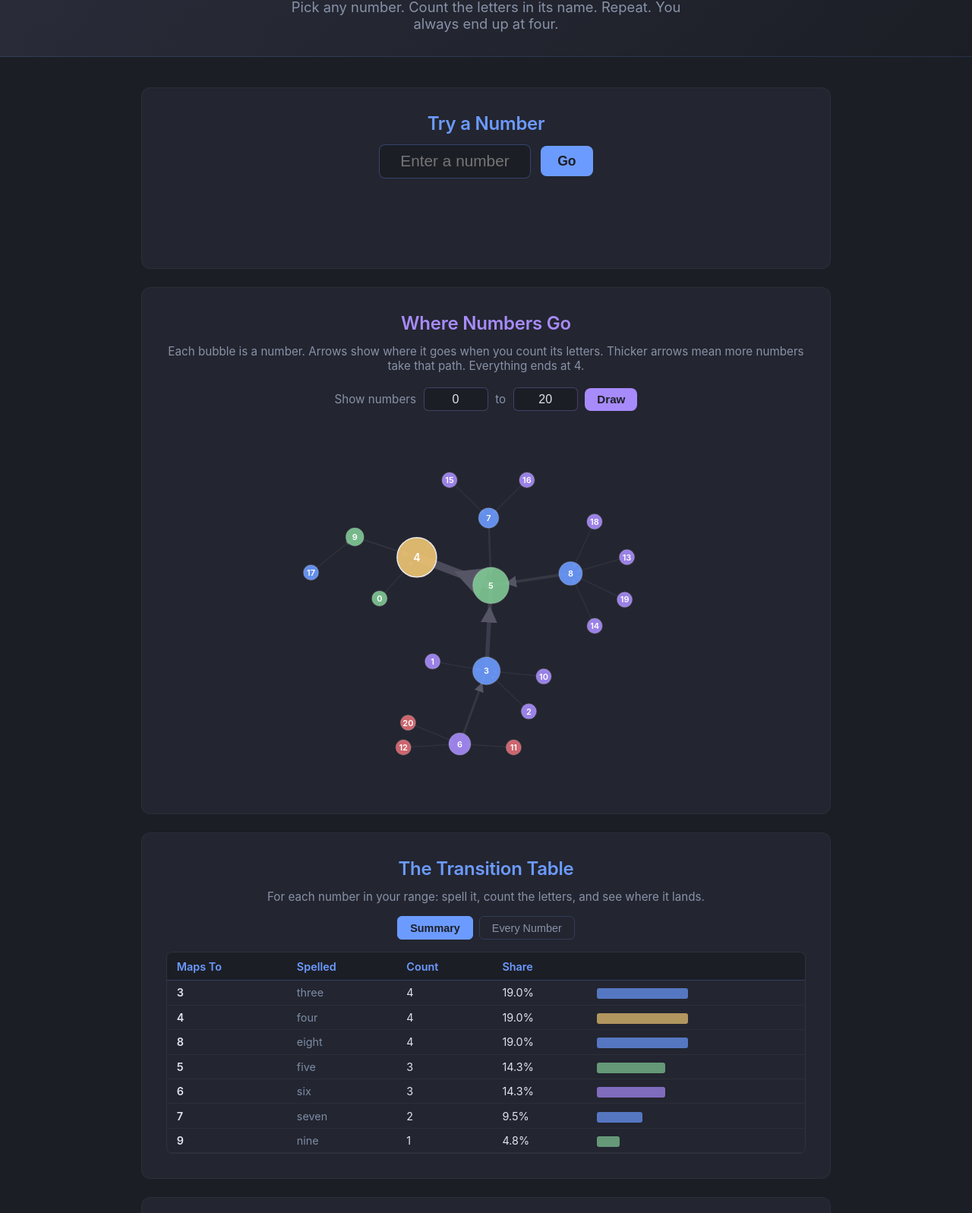
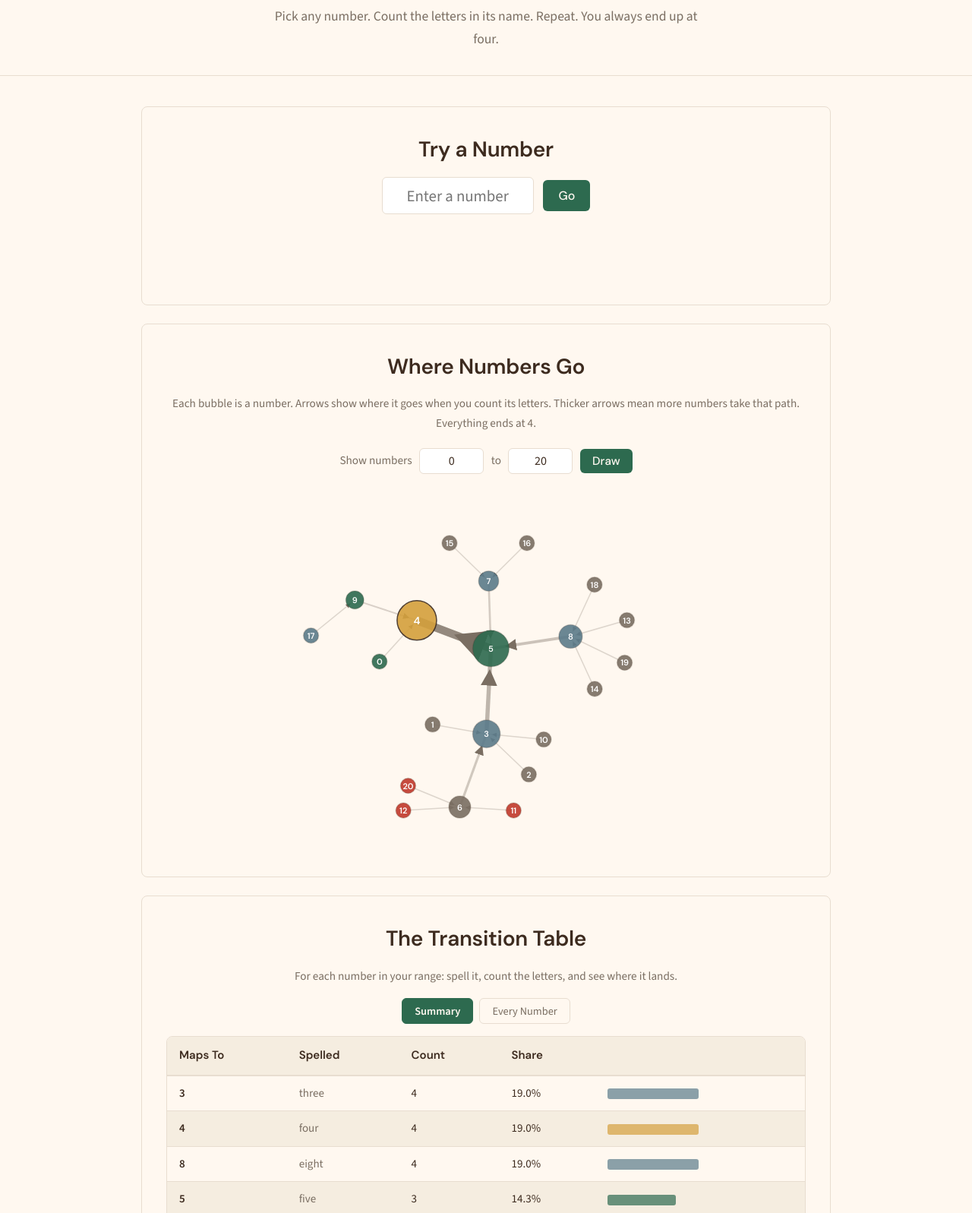
Before and after one commit to novica/fourismagic, a plain HTML site: page index.html in a window 1280 px wide. Shown: the part 109-1706 px from the top of the page at 76% size. Drawn offline with nearby package versions, Linux system fonts and the light colour scheme.

Commit message:
Redesign with warm light theme, footer icons, and gold only for four
Replaces dark theme with warm cream/forest-green palette, adds DM Sans
and Source Sans 3 fonts, inline SVG icons for footer links (GitHub,
Blog, globe), and restricts gold highlight to the final "four" line
in chain explanations.

Co-Authored-By: Claude Opus 4.6 <noreply@anthropic.com>

```diff
--- a/index.html
+++ b/index.html
@@ -5,49 +5,55 @@
     <meta name="viewport" content="width=device-width, initial-scale=1.0">
     <title>Four is Magic</title>
     <script src="https://d3js.org/d3.v7.min.js"></script>
+    <link rel="preconnect" href="https://fonts.googleapis.com">
+    <link href="https://fonts.googleapis.com/css2?family=DM+Sans:wght@400;500;600;700&family=Source+Sans+3:wght@400;500;600&display=swap" rel="stylesheet">
     <style>
         :root {
-            --accent: #6c9bff;
-            --accent2: #a78bfa;
-            --highlight: #f0c674;
-            --muted: #7c8da6;
-            --green: #81c995;
-            --red: #e06c75;
-            --bg: #1c1e26;
-            --card: #232530;
-            --text: #e0e4ef;
-            --dim: #8892a8;
+            --color-bg: #FFF8F0;
+            --color-surface: #F5EDE0;
+            --color-text: #3D2B1F;
+            --color-text-muted: #7A6E62;
+            --color-accent: #2D6A4F;
+            --color-accent-hover: #245A42;
+            --color-highlight: #D4A03C;
+            --color-border: #E8DDD0;
+            --color-error: #C0392B;
+            --font-heading: 'DM Sans', sans-serif;
+            --font-body: 'Source Sans 3', sans-serif;
         }
 
         * { margin: 0; padding: 0; box-sizing: border-box; }
 
         body {
-            font-family: 'Inter', 'Segoe UI', system-ui, -apple-system, sans-serif;
-            background: var(--bg);
-            color: var(--text);
+            font-family: var(--font-body);
+            background: var(--color-bg);
+            color: var(--color-text);
             min-height: 100vh;
             overflow-x: hidden;
+            font-size: 1.0625rem;
+            line-height: 1.7;
         }
 
         header {
             text-align: center;
             padding: 2.5rem 1rem 2rem;
-            background: linear-gradient(135deg, #2a2d3a, #1c1e26);
-            border-bottom: 1px solid rgba(108, 155, 255, 0.15);
+            border-bottom: 1px solid var(--color-border);
         }
 
         header h1 {
-            font-size: clamp(2rem, 5vw, 3rem);
+            font-family: var(--font-heading);
+            font-size: clamp(2rem, 5vw, 2.5rem);
             font-weight: 700;
             margin-bottom: 0.5rem;
             letter-spacing: -0.02em;
+            color: var(--color-text);
         }
 
-        header h1 .four { color: var(--highlight); }
+        header h1 .four { color: var(--color-highlight); }
 
         header p {
-            font-size: clamp(0.95rem, 2.5vw, 1.15rem);
-            color: var(--dim);
+            font-size: clamp(0.95rem, 2.5vw, 1.1rem);
+            color: var(--color-text-muted);
             max-width: 560px;
             margin: 0 auto;
         }
@@ -55,24 +61,24 @@
         .container { max-width: 940px; margin: 0 auto; padding: 1rem; }
 
         section {
-            background: var(--card);
-            border-radius: 12px;
+            background: var(--color-bg);
+            border-radius: 0.5rem;
             padding: 2rem;
             margin: 1.5rem auto;
-            border: 1px solid rgba(255,255,255,0.04);
+            border: 1px solid var(--color-border);
         }
 
         section h2 {
-            font-size: 1.5rem;
+            font-family: var(--font-heading);
+            font-size: 1.75rem;
             margin-bottom: 0.8rem;
             text-align: center;
             font-weight: 600;
             letter-spacing: -0.01em;
+            color: var(--color-text);
         }
 
         /* Try It */
-        .try-it h2 { color: var(--accent); }
-
         .input-row {
             display: flex;
             gap: 0.8rem;
@@ -83,12 +89,13 @@
         }
 
         .input-row input {
+            font-family: var(--font-body);
             font-size: 1.3rem;
             padding: 0.6rem 1rem;
-            border-radius: 8px;
-            border: 1.5px solid rgba(108,155,255,0.3);
-            background: var(--bg);
-            color: var(--text);
+            border-radius: 0.375rem;
+            border: 1px solid var(--color-border);
+            background: white;
+            color: var(--color-text);
             width: 200px;
             text-align: center;
             outline: none;
@@ -96,27 +103,28 @@
         }
 
         .input-row input:focus {
-            border-color: var(--accent);
-            box-shadow: 0 0 8px rgba(108, 155, 255, 0.2);
+            border-color: var(--color-accent);
+            box-shadow: 0 0 0 3px rgba(45, 106, 79, 0.1);
         }
 
         .btn {
-            font-size: 1.1rem;
-            padding: 0.6rem 1.4rem;
-            border-radius: 8px;
+            font-family: var(--font-heading);
+            font-size: 1rem;
+            padding: 0.625rem 1.25rem;
+            border-radius: 0.375rem;
             border: none;
-            background: var(--accent);
-            color: #1c1e26;
+            background: var(--color-accent);
+            color: var(--color-bg);
             cursor: pointer;
-            font-weight: 600;
-            transition: transform 0.12s, opacity 0.12s;
+            font-weight: 500;
+            transition: background 0.2s;
         }
 
-        .btn:hover { transform: scale(1.03); opacity: 0.9; }
+        .btn:hover { background: var(--color-accent-hover); }
 
         .error-msg {
             text-align: center;
-            color: var(--red);
+            color: var(--color-error);
             font-size: 0.9rem;
             min-height: 1.4em;
             margin-bottom: 0.5rem;
@@ -140,47 +148,49 @@
         }
 
         .chain-number {
+            font-family: var(--font-heading);
             font-size: 1.3rem;
             font-weight: 600;
             padding: 0.35rem 0.7rem;
-            border-radius: 8px;
-            background: var(--bg);
-            border: 1.5px solid rgba(108,155,255,0.2);
+            border-radius: 0.375rem;
+            background: var(--color-surface);
+            border: 1px solid var(--color-border);
             text-align: center;
+            color: var(--color-text);
         }
 
         .chain-number.is-four {
-            border-color: var(--highlight);
-            background: rgba(240, 198, 116, 0.1);
-            color: var(--highlight);
+            border-color: var(--color-highlight);
+            background: rgba(212, 160, 60, 0.12);
+            color: var(--color-highlight);
             font-size: 1.5rem;
             animation: fadeIn 0.35s ease-out, glow 1.5s ease-in-out infinite alternate;
         }
 
         .chain-word {
             font-size: 0.78rem;
-            color: var(--muted);
+            color: var(--color-text-muted);
             display: block;
             margin-top: 1px;
         }
 
-        .chain-arrow { font-size: 1.2rem; color: var(--dim); }
+        .chain-arrow { font-size: 1.2rem; color: var(--color-border); }
 
         #chain-explanation {
             font-size: 0.9rem;
             margin-top: 1rem;
             line-height: 1.7;
             text-align: left;
-            background: var(--bg);
+            background: var(--color-surface);
             padding: 1rem;
-            border-radius: 8px;
+            border-radius: 0.5rem;
             display: none;
-            border: 1px solid rgba(255,255,255,0.04);
+            border: 1px solid var(--color-border);
         }
 
-        .word-highlight { color: var(--green); font-weight: 600; }
-        .count-highlight { color: var(--accent); font-weight: 600; }
-        .four-line { color: var(--highlight); font-weight: 600; font-size: 1rem; margin-top: 0.5rem; }
+        .word-highlight { color: var(--color-accent); font-weight: 600; }
+        .count-highlight { color: var(--color-text); font-weight: 600; }
+        .four-line { color: var(--color-highlight); font-weight: 600; font-size: 1rem; margin-top: 0.5rem; }
 
         @keyframes fadeIn {
             from { opacity: 0; transform: translateY(4px); }
@@ -188,8 +198,8 @@
         }
 
         @keyframes glow {
-            from { box-shadow: 0 0 4px rgba(240, 198, 116, 0.2); }
-            to { box-shadow: 0 0 14px rgba(240, 198, 116, 0.4); }
+            from { box-shadow: 0 0 4px rgba(212, 160, 60, 0.15); }
+            to { box-shadow: 0 0 14px rgba(212, 160, 60, 0.35); }
         }
 
         .confetti-piece {
@@ -205,10 +215,9 @@
         }
 
         /* Flow Graph */
-        .flow-section h2 { color: var(--accent2); }
         .flow-section .subtitle {
             text-align: center;
-            color: var(--dim);
+            color: var(--color-text-muted);
             margin-bottom: 1.2rem;
             font-size: 0.95rem;
         }
@@ -224,34 +233,35 @@
 
         .range-controls label {
             font-size: 0.95rem;
-            color: var(--dim);
+            color: var(--color-text-muted);
         }
 
         .range-controls input[type="text"] {
+            font-family: var(--font-body);
             font-size: 1rem;
             padding: 0.35rem 0.5rem;
-            border-radius: 6px;
-            border: 1.5px solid rgba(167,139,250,0.3);
-            background: var(--bg);
-            color: var(--text);
+            border-radius: 0.375rem;
+            border: 1px solid var(--color-border);
+            background: white;
+            color: var(--color-text);
             width: 85px;
             text-align: center;
             outline: none;
         }
 
         .range-controls input[type="text"]:focus {
-            border-color: var(--accent2);
+            border-color: var(--color-accent);
+            box-shadow: 0 0 0 3px rgba(45, 106, 79, 0.1);
         }
 
         .range-controls .btn {
             font-size: 0.95rem;
             padding: 0.4rem 1rem;
-            background: var(--accent2);
         }
 
         .range-error {
             text-align: center;
-            color: var(--red);
+            color: var(--color-error);
             font-size: 0.9rem;
             min-height: 1.4em;
             margin-bottom: 0.5rem;
@@ -268,6 +278,7 @@
 
         .flow-node text {
             fill: white;
+            font-family: var(--font-heading);
             font-weight: 600;
             pointer-events: none;
             text-anchor: middle;
@@ -275,30 +286,26 @@
         }
 
         /* Why */
-        .why-section h2 { color: var(--green); }
-
         .why-section p, .why-section li {
-            font-size: 1rem;
+            font-size: 1.0625rem;
             line-height: 1.7;
             margin-bottom: 0.7rem;
-            color: var(--text);
         }
 
         .why-section ul { padding-left: 1.5rem; margin-bottom: 0.8rem; }
 
         .key-insight {
-            background: rgba(108,155,255,0.06);
-            border-left: 3px solid var(--accent);
+            background: var(--color-surface);
+            border-left: 4px solid var(--color-highlight);
             padding: 0.9rem 1.1rem;
-            border-radius: 0 8px 8px 0;
+            border-radius: 0 0.5rem 0.5rem 0;
             margin: 1rem 0;
         }
 
         /* Transition Table */
-        .table-section h2 { color: var(--accent); }
         .table-section .subtitle {
             text-align: center;
-            color: var(--dim);
+            color: var(--color-text-muted);
             margin-bottom: 1rem;
             font-size: 0.95rem;
         }
@@ -311,40 +318,42 @@
         }
 
         .table-tab {
+            font-family: var(--font-body);
             padding: 0.4rem 1rem;
-            border-radius: 6px;
-            border: 1.5px solid rgba(108,155,255,0.2);
+            border-radius: 0.375rem;
+            border: 1px solid var(--color-border);
             background: transparent;
-            color: var(--dim);
+            color: var(--color-text-muted);
             cursor: pointer;
             font-size: 0.9rem;
             transition: all 0.15s;
         }
 
         .table-tab.active {
-            background: var(--accent);
-            color: var(--bg);
-            border-color: var(--accent);
+            background: var(--color-accent);
+            color: var(--color-bg);
+            border-color: var(--color-accent);
             font-weight: 600;
         }
 
         .table-tab:hover:not(.active) {
-            border-color: var(--accent);
-            color: var(--text);
+            border-color: var(--color-highlight);
+            color: var(--color-text);
         }
 
         .table-wrap {
             overflow-x: auto;
             max-height: 500px;
             overflow-y: auto;
-            border-radius: 8px;
-            border: 1px solid rgba(255,255,255,0.06);
+            border-radius: 0.5rem;
+            border: 1px solid var(--color-border);
         }
 
         .table-wrap table {
             width: 100%;
             border-collapse: collapse;
-            font-size: 0.9rem;
+            font-size: 0.9375rem;
+            font-family: var(--font-body);
         }
 
         .table-wrap thead {
@@ -354,12 +363,13 @@
         }
 
         .table-wrap th {
-            background: var(--bg);
-            padding: 0.6rem 0.8rem;
+            background: var(--color-surface);
+            font-family: var(--font-heading);
+            padding: 0.75rem 1rem;
             text-align: left;
             font-weight: 600;
-            color: var(--accent);
-            border-bottom: 1.5px solid rgba(108,155,255,0.2);
+            color: var(--color-text);
+            border-bottom: 2px solid var(--color-border);
             white-space: nowrap;
         }
 
@@ -369,7 +379,7 @@
         }
 
         .table-wrap th.sortable:hover {
-            color: var(--highlight);
+            color: var(--color-accent);
         }
 
         .table-wrap th .sort-arrow {
@@ -378,18 +388,22 @@
         }
 
         .table-wrap td {
-            padding: 0.45rem 0.8rem;
-            border-bottom: 1px solid rgba(255,255,255,0.04);
-            color: var(--text);
+            padding: 0.625rem 1rem;
+            border-bottom: 1px solid var(--color-border);
+            color: var(--color-text);
+        }
+
+        .table-wrap tbody tr:nth-child(even) {
+            background: var(--color-surface);
         }
 
         .table-wrap tbody tr:hover {
-            background: rgba(108,155,255,0.05);
+            background: rgba(45, 106, 79, 0.06);
         }
 
         .table-wrap .num-cell { font-weight: 600; }
-        .table-wrap .word-cell { color: var(--muted); }
-        .table-wrap .chain-cell { color: var(--dim); font-size: 0.85rem; }
+        .table-wrap .word-cell { color: var(--color-text-muted); }
+        .table-wrap .chain-cell { color: var(--color-text-muted); font-size: 0.85rem; }
         .table-wrap .pct-bar {
             display: inline-block;
             height: 14px;
@@ -401,8 +415,28 @@
         footer {
             text-align: center;
             padding: 2rem 1rem;
-            color: var(--dim);
+            color: var(--color-text-muted);
             font-size: 0.85rem;
+        }
+
+        footer a {
+            color: var(--color-accent);
+            text-decoration: underline;
+            text-decoration-color: rgba(45, 106, 79, 0.25);
+            text-underline-offset: 2px;
+            transition: text-decoration-color 0.2s;
+        }
+
+        footer a:hover {
+            text-decoration-color: var(--color-accent);
+        }
+
+        footer svg {
+            width: 1em;
+            height: 1em;
+            vertical-align: -0.125em;
+            fill: currentColor;
+            margin-right: 0.25em;
         }
 
         @media (max-width: 600px) {
@@ -489,9 +523,9 @@
 
 <footer>
     Made with math &middot;
-    <a href="https://github.com/abigailhaddad/fourismagic" style="color:var(--accent);">GitHub</a> &middot;
-    <a href="https://presentofcoding.substack.com/" style="color:var(--accent);">Blog</a> &middot;
-    <a href="https://abigailhaddad.netlify.app/" style="color:var(--accent);">abigailhaddad.netlify.app</a>
+    <a href="https://github.com/abigailhaddad/fourismagic"><svg xmlns="http://www.w3.org/2000/svg" viewBox="0 0 496 512"><path d="M165.9 397.4c0 2-2.3 3.6-5.2 3.6-3.3.3-5.6-1.3-5.6-3.6 0-2 2.3-3.6 5.2-3.6 3-.3 5.6 1.3 5.6 3.6zm-31.1-4.5c-.7 2 1.3 4.3 4.3 4.9 2.6 1 5.6 0 6.2-2s-1.3-4.3-4.3-5.2c-2.6-.7-5.5.3-6.2 2.3zm44.2-1.7c-2.9.7-4.9 2.6-4.6 4.9.3 2 2.9 3.3 5.9 2.6 2.9-.7 4.9-2.6 4.6-4.6-.3-1.9-3-3.2-5.9-2.9zM244.8 8C106.1 8 0 113.3 0 252c0 110.9 69.8 205.8 169.5 239.2 12.8 2.3 17.3-5.6 17.3-12.1 0-6.2-.3-40.4-.3-61.4 0 0-70 15-84.7-29.8 0 0-11.4-29.1-27.8-36.6 0 0-22.9-15.7 1.6-15.4 0 0 24.9 2 38.6 25.8 21.9 38.6 58.6 27.5 72.9 20.9 2.3-16 8.8-27.1 16-33.7-55.9-6.2-112.8-14.9-112.8-110.5 0-27.5 7.6-41.3 23.6-58.9-2.6-6.5-11.1-33.3 2.6-67.9 20.9-6.5 69 27 69 27 20-5.6 41.5-8.5 62.8-8.5s42.8 2.9 62.8 8.5c0 0 48.1-33.6 69-27 13.7 34.7 5.2 61.4 2.6 67.9 16 17.7 25.8 31.5 25.8 58.9 0 96.5-58.9 104.2-114.8 110.5 9.2 7.9 17 22.9 17 46.4 0 33.7-.3 75.4-.3 83.6 0 6.5 4.6 14.4 17.3 12.1C428.2 457.8 496 362.9 496 252 496 113.3 383.5 8 244.8 8z"/></svg>GitHub</a> &middot;
+    <a href="https://presentofcoding.substack.com/"><svg xmlns="http://www.w3.org/2000/svg" viewBox="0 0 512 512"><path d="M192 32c0 17.7 14.3 32 32 32c123.7 0 224 100.3 224 224c0 17.7 14.3 32 32 32s32-14.3 32-32C512 128.9 383.1 0 224 0c-17.7 0-32 14.3-32 32zm0 96c0 17.7 14.3 32 32 32c70.7 0 128 57.3 128 128c0 17.7 14.3 32 32 32s32-14.3 32-32c0-106-86-192-192-192c-17.7 0-32 14.3-32 32zM96 144c0-26.5-21.5-48-48-48S0 117.5 0 144V368c0 79.5 64.5 144 144 144s144-64.5 144-144s-64.5-144-144-144H128v96h16c26.5 0 48 21.5 48 48s-21.5 48-48 48s-48-21.5-48-48V144z"/></svg>Blog</a> &middot;
+    <a href="https://abigailhaddad.netlify.app/"><svg xmlns="http://www.w3.org/2000/svg" viewBox="0 0 512 512"><path d="M352 256c0 22.2-1.2 43.6-3.3 64H163.3c-2.2-20.4-3.3-41.8-3.3-64s1.2-43.6 3.3-64H348.7c2.2 20.4 3.3 41.8 3.3 64zm28.8-64H503.9c5.3 20.5 8.1 41.9 8.1 64s-2.8 43.5-8.1 64H380.8c2.1-20.6 3.2-42 3.2-64s-1.1-43.4-3.2-64zm112.6-32H376.7c-10-63.9-29.8-117.4-55.3-151.6c78.3 20.7 142 77.5 171.9 151.6zm-149.1 0H167.7c6.1-36.4 15.5-68.6 27-94.7c10.5-23.6 22.2-40.7 33.5-51.5C239.4 3.2 248.7 0 256 0s16.6 3.2 27.8 13.8c11.3 10.8 23 27.9 33.5 51.5c11.6 26 20.9 58.2 27 94.7zm-209 0H18.6C48.6 85.9 112.2 29.1 190.6 8.4C165.1 42.6 145.3 96.1 135.3 160zM8.1 192H131.2c-2.1 20.6-3.2 42-3.2 64s1.1 43.4 3.2 64H8.1C2.8 299.5 0 278.1 0 256s2.8-43.5 8.1-64zM194.7 446.6c-11.6-26-20.9-58.2-27-94.6H344.3c-6.1 36.4-15.5 68.6-27 94.6c-10.5 23.6-22.2 40.7-33.5 51.5C272.6 508.8 263.3 512 256 512s-16.6-3.2-27.8-13.8c-11.3-10.8-23-27.9-33.5-51.5zM135.3 352c10 63.9 29.8 117.4 55.3 151.6C112.2 482.9 48.6 426.1 18.6 352H135.3zm241.4 0H493.4c-29.9 74.1-93.6 130.9-171.9 151.6c25.5-34.2 45.2-87.7 55.3-151.6z"/></svg>abigailhaddad.netlify.app</a>
 </footer>
 
 <script>
@@ -647,7 +681,7 @@ function showExplanation(chain) {
 }
 
 function launchConfetti() {
-    var colors = ['#f0c674'];
+    var colors = ['#D4A03C'];
     for (var i = 0; i < 30; i++) {
         var p = document.createElement('div');
         p.className = 'confetti-piece';
@@ -760,7 +794,7 @@ function drawFlowGraph() {
     if (compactMode) {
         var note = document.createElement('p');
         note.style.textAlign = 'center';
-        note.style.color = '#8892a8';
+        note.style.color = '#7A6E62';
         note.style.fontSize = '0.9rem';
         note.style.marginBottom = '0.8rem';
         note.textContent = 'With ' + rangeSize.toLocaleString() + ' starting numbers, '
@@ -788,7 +822,7 @@ function drawFlowGraph() {
         .attr('orient', 'auto')
         .append('path')
         .attr('d', 'M0,-4L8,0L0,4')
-        .attr('fill', '#556');
+        .attr('fill', '#7A6E62');
 
     var maxWeight = d3.max(edges, function(d) { return d.weight; }) || 1;
     var linkWidthScale = d3.scaleLinear().domain([1, maxWeight]).range([1.5, Math.min(12, 2 + maxWeight * 0.5)]);
@@ -799,9 +833,9 @@ function drawFlowGraph() {
     var minR = nodeCount > 40 ? 8 : 10;
     var radiusScale = d3.scaleSqrt().domain([1, maxTraffic]).range([minR, maxR]);
 
-    var palette = ['#f0c674','#81c995','#6c9bff','#a78bfa','#e06c75','#d4a0ff'];
+    var palette = ['#D4A03C','#2D6A4F','#5B7B8A','#7A6E62','#C0392B','#245A42'];
     function nodeColor(n) {
-        if (n === 4) return '#f0c674';
+        if (n === 4) return '#D4A03C';
         var steps = getChain(n).length - 1;
         return palette[Math.min(steps, palette.length - 1)];
     }
@@ -820,7 +854,7 @@ function drawFlowGraph() {
     var link = svg.append('g').selectAll('line')
         .data(edges)
         .join('line')
-        .attr('stroke', '#556')
+        .attr('stroke', '#7A6E62')
         .attr('stroke-width', function(d) { return linkWidthScale(d.weight); })
         .attr('stroke-opacity', function(d) { return linkOpacityScale(d.weight); })
         .attr('marker-end', 'url(#arrow)');
@@ -843,7 +877,7 @@ function drawFlowGraph() {
     node.append('circle')
         .attr('r', function(d) { return radiusScale(d.traffic); })
         .attr('fill', function(d) { return nodeColor(d.id); })
-        .attr('stroke', function(d) { return d.id === 4 ? '#fff' : 'rgba(255,255,255,0.15)'; })
+        .attr('stroke', function(d) { return d.id === 4 ? '#3D2B1F' : 'rgba(61,43,31,0.2)'; })
         .attr('stroke-width', function(d) { return d.id === 4 ? 2.5 : 1; })
         .attr('opacity', 0.9);
 
@@ -967,9 +1001,9 @@ function drawSummaryTable(container, rangeMin, rangeMax) {
         var bar = document.createElement('span');
         bar.className = 'pct-bar';
         bar.style.width = Math.max(2, row.count / maxCount * 120) + 'px';
-        var palette = ['#f0c674','#81c995','#6c9bff','#a78bfa','#e06c75','#d4a0ff'];
+        var palette = ['#D4A03C','#2D6A4F','#5B7B8A','#7A6E62','#C0392B','#245A42'];
         var steps = getChain(row.target).length - 1;
-        bar.style.background = row.target === 4 ? '#f0c674' : palette[Math.min(steps, palette.length - 1)];
+        bar.style.background = row.target === 4 ? '#D4A03C' : palette[Math.min(steps, palette.length - 1)];
         bar.style.opacity = '0.7';
         tdBar.appendChild(bar);
         tr.appendChild(tdBar);
@@ -990,7 +1024,7 @@ function drawDetailTable(container, rangeMin, rangeMax) {
     if (rangeSize > 5000) {
         var note = document.createElement('p');
         note.style.padding = '1rem';
-        note.style.color = '#8892a8';
+        note.style.color = '#7A6E62';
         note.style.textAlign = 'center';
         note.textContent = 'Detail view is limited to ranges of 5,000 or fewer. Your range has ' + rangeSize.toLocaleString() + ' numbers. Try the summary view, or narrow the range.';
         container.appendChild(note);
```
